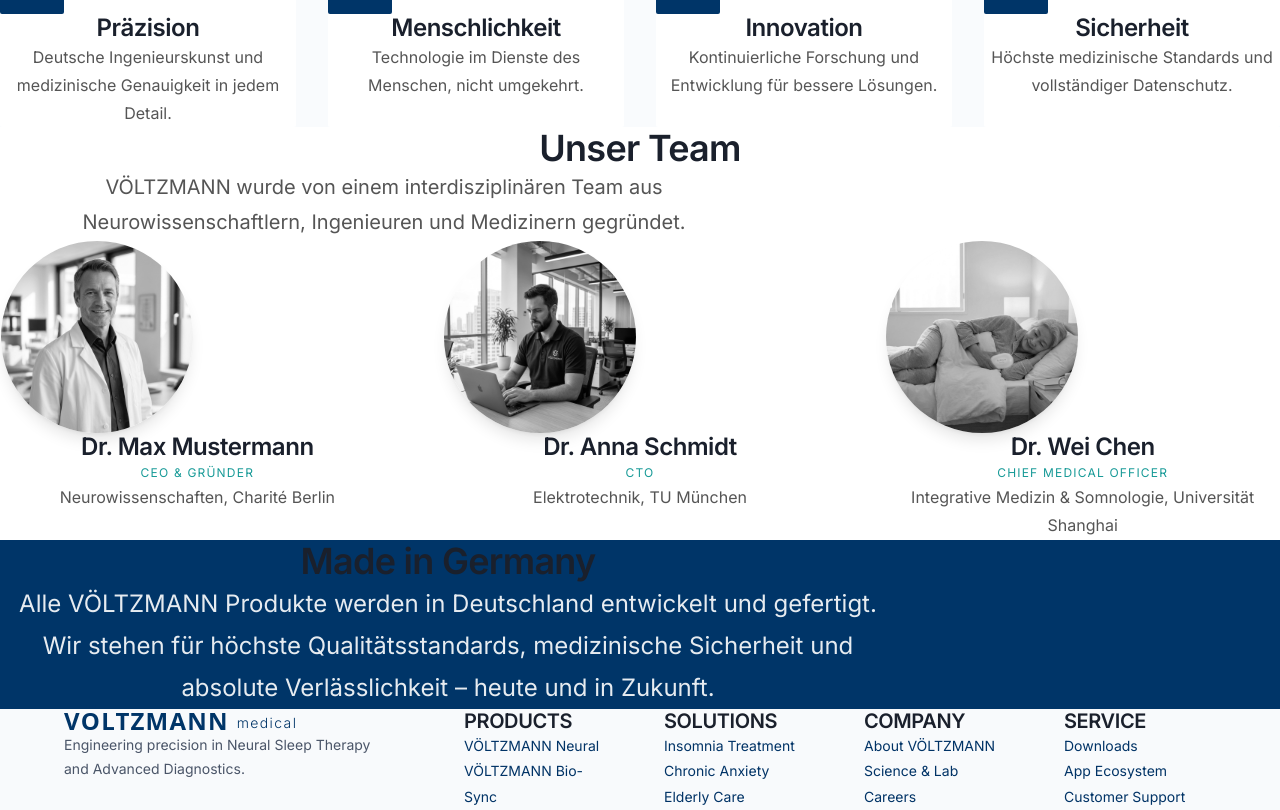
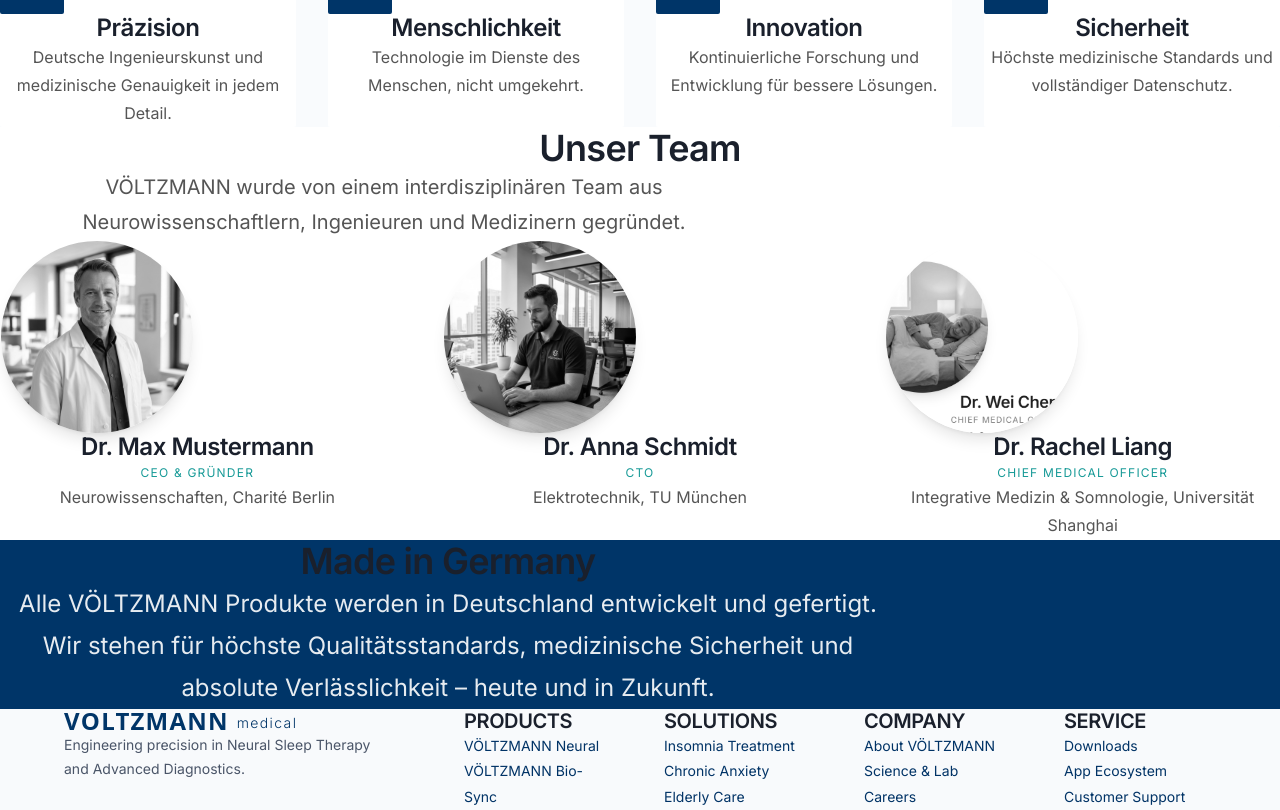
Before and after one commit to sungbada123-web/voltzmann, a Next.js app: page /about in a window 1280 px wide. Shown: the part 1020-1830 px from the top of the page. Built offline with nearby package versions, Linux system fonts and the light colour scheme.

Commit message:
fix: about page centering and dr. rachel liang identity update

```diff
--- a/app/about/page.tsx
+++ b/app/about/page.tsx
@@ -43,7 +43,7 @@ export default function AboutPage() {
                     <div className="absolute inset-0 bg-gradient-to-b from-white/90 via-white/40 to-white/90"></div>
                 </div>
 
-                <div className="relative z-10 max-w-[1440px] mx-auto px-6 text-center">
+                <div className="relative z-10 max-w-[1280px] mx-auto px-6 text-center">
                     <motion.div
                         initial={{ opacity: 0, y: 30 }}
                         animate={{ opacity: 1, y: 0 }}
@@ -63,7 +63,7 @@ export default function AboutPage() {
 
             {/* Mission Statement */}
             <section className="py-24">
-                <div className="max-w-[1440px] mx-auto px-6">
+                <div className="max-w-[1280px] mx-auto px-6">
                     <div className="grid grid-cols-1 md:grid-cols-2 gap-20 items-center">
                         <div>
                             <h2 className="text-4xl font-light text-[#003568] mb-8">
@@ -98,7 +98,7 @@ export default function AboutPage() {
 
             {/* Values */}
             <section className="py-24 bg-[#F9FBFD]">
-                <div className="max-w-[1440px] mx-auto px-6">
+                <div className="max-w-[1280px] mx-auto px-6">
                     <h2 className="text-4xl font-medium text-[#003568] mb-16 text-center">
                         Unsere Werte
                     </h2>
@@ -130,7 +130,7 @@ export default function AboutPage() {
 
             {/* Team */}
             <section className="py-24">
-                <div className="max-w-[1440px] mx-auto px-6">
+                <div className="max-w-[1280px] mx-auto px-6">
                     <h2 className="text-4xl font-medium text-[#003568] mb-6 text-center">
                         Unser Team
                     </h2>
@@ -154,10 +154,10 @@ export default function AboutPage() {
                                 image: '/images/voeltzmann_staff_engineer_office.png'
                             },
                             {
-                                name: 'Dr. Wei Chen',
+                                name: 'Dr. Rachel Liang',
                                 role: 'Chief Medical Officer',
                                 background: 'Integrative Medizin & Somnologie, Universität Shanghai',
-                                image: '/images/lifestyle-elderly-asian.png'
+                                image: '/images/dr_rachel_liang.png'
                             },
                         ].map((member, index) => (
                             <div key={index} className="bg-white p-8 text-center hover:shadow-2xl transition-all rounded-sm group border-transparent border hover:border-gray-50">
```
Also changed, not shown: public/images/dr_rachel_liang.png (added).
